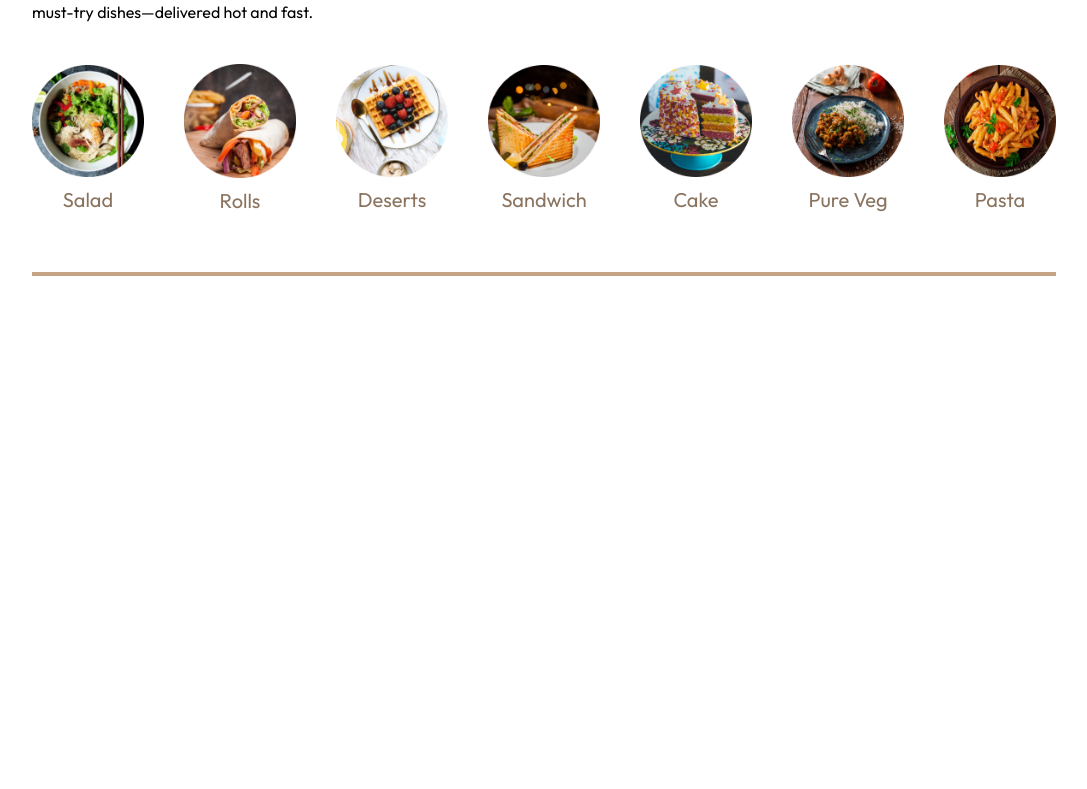
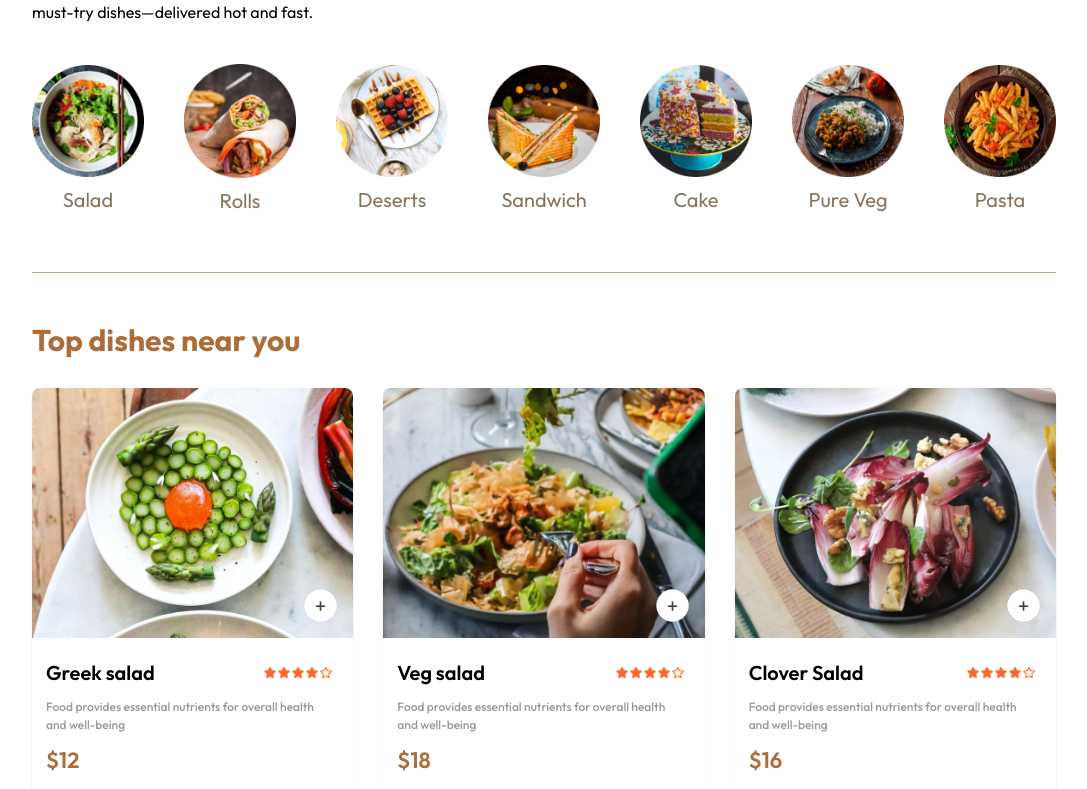
Before and after one commit to Vaishalirawat1119/DineNow, a React (Vite) app in the folder frontend/: page / in a window 1280 px wide. Shown: the part 659-1448 px from the top of the page, without its empty margins (96-1183 px from the left). Before the commit the page ends 951 px from the top, so only its background shows below. Built offline with nearby package versions, Linux system fonts and the light colour scheme.

Commit message:
added food display functionality

```diff
--- a/frontend/src/components/ExploreMenu.jsx
+++ b/frontend/src/components/ExploreMenu.jsx
@@ -26,7 +26,7 @@ const ExploreMenu = ({category, setCategory}) => {
           </div>
         ))}
       </div>
-      <hr className='my-4 mx-0 border-[#C4A484] h-1 bg-[#C4A484]'/>
+      <hr className='my-4 mx-0 border-0.5 border-[#C4A484] h-1'/>
     </div>
   )
 }
--- /dev/null
+++ b/frontend/src/components/FoodDisplay.jsx
@@ -0,0 +1,21 @@
+import React, { useContext } from 'react'
+import { StoreContext } from '../context/StoreContext'
+import FoodItem from './FoodItem';
+
+const FoodDisplay = ({category}) => {
+    const {food_list} = useContext(StoreContext);
+  return (
+    <div className='mt-7.5 font-[outfit]'>
+        <h2 className='font-bold text-3xl text-[#ad6d39]'>Top dishes near you</h2>
+        <div className='grid grid-cols-[repeat(auto-fill,minmax(240px,1fr))] mt-7.5 gap-7.5 gap-y-12.5'>
+            {food_list.map((item, index) => {
+                return (
+                    <FoodItem key={index} id={item._id} name={item.name} description={item.description} price={item.price} image={item.image}/>
+                )
+            })}
+        </div>
+    </div>
+  )
+}
+
+export default FoodDisplay
--- /dev/null
+++ b/frontend/src/components/FoodItem.jsx
@@ -0,0 +1,32 @@
+import React, { useState } from 'react'
+import { assets } from '../assets/assets'
+
+const FoodItem = ({id, name, description, price, image}) => {
+  const [itemCount, setItemCount] = useState(0);
+
+  return (
+    <div className='w-full shadow-sm m-auto rounded-2xl transition-all duration-1000 fade-in'>
+      <div className='relative'>
+        <img className='w-full rounded-t-lg' src={image} alt="" />
+        {!itemCount
+          ? <img className='w-8.75 absolute right-3.75 bottom-3.75 rounded-full' onClick={() => setItemCount(prev => prev + 1)} src={assets.add_icon_white} alt=""/>
+          : <div className='absolute right-3.75 bottom-3.75 flex items-center gap-2.5 p-1.5 rounded-[50px] bg-amber-50'>
+              <img className='w-7.5' onClick={() => setItemCount(prev => prev - 1)} src={assets.remove_icon_red} alt=""/>
+              <p>{itemCount}</p>
+              <img className='w-7.5' onClick={() => setItemCount(prev => prev + 1)} src={assets.add_icon_green} alt="" />
+          </div>
+        }
+      </div>
+      <div className='p-5'>
+        <div className='flex justify-between -ml-1.5 items-center mb-2.5'>
+          <p className='text-[20px] font-semibold'>{name}</p>
+          <img className='w-17.5' src={assets.rating_starts} alt="" />
+        </div>
+        <p className='-ml-1.5 text-[12px] font-medium text-[#9a9998]'>{description}</p>
+        <p className='text-[#ad6d39] font-semibold -ml-1.5 my-2.5 mx-0 text-[22px]'>${price}</p>
+      </div>
+    </div>
+  )
+}
+
+export default FoodItem
--- /dev/null
+++ b/frontend/src/context/StoreContext.jsx
@@ -0,0 +1,18 @@
+import React, { createContext } from "react";
+import { food_list } from "../assets/assets";
+
+export const StoreContext = createContext(null);
+
+const StoreContextProvide = (props) => {
+
+    const contextValue = {
+        food_list
+    }
+    return (
+        <StoreContext.Provider value={contextValue}>
+            {props.children}
+        </StoreContext.Provider>
+    )
+}
+
+export default StoreContextProvide
--- a/frontend/src/main.jsx
+++ b/frontend/src/main.jsx
@@ -3,9 +3,12 @@ import { createRoot } from 'react-dom/client'
 import './index.css'
 import App from './App.jsx'
 import { BrowserRouter } from "react-router-dom"
+import StoreContextProvide from './context/StoreContext.jsx'
 
 createRoot(document.getElementById('root')).render(
   <BrowserRouter>
+  <StoreContextProvide>
     <App />
+  </StoreContextProvide>
   </BrowserRouter>
 )
--- a/frontend/src/pages/Home.jsx
+++ b/frontend/src/pages/Home.jsx
@@ -1,6 +1,7 @@
 import React, { useState } from 'react'
 import Header from '../components/Header'
 import ExploreMenu from '../components/ExploreMenu'
+import FoodDisplay from '../components/FoodDisplay';
 
 const Home = () => {
   const [category, setCategory] = useState("All");
@@ -9,6 +10,7 @@ const Home = () => {
     <div>
       <Header/>
       <ExploreMenu category={category} setCategory={setCategory}/>
+      <FoodDisplay category={category}/>
     </div>
   )
 }
```
